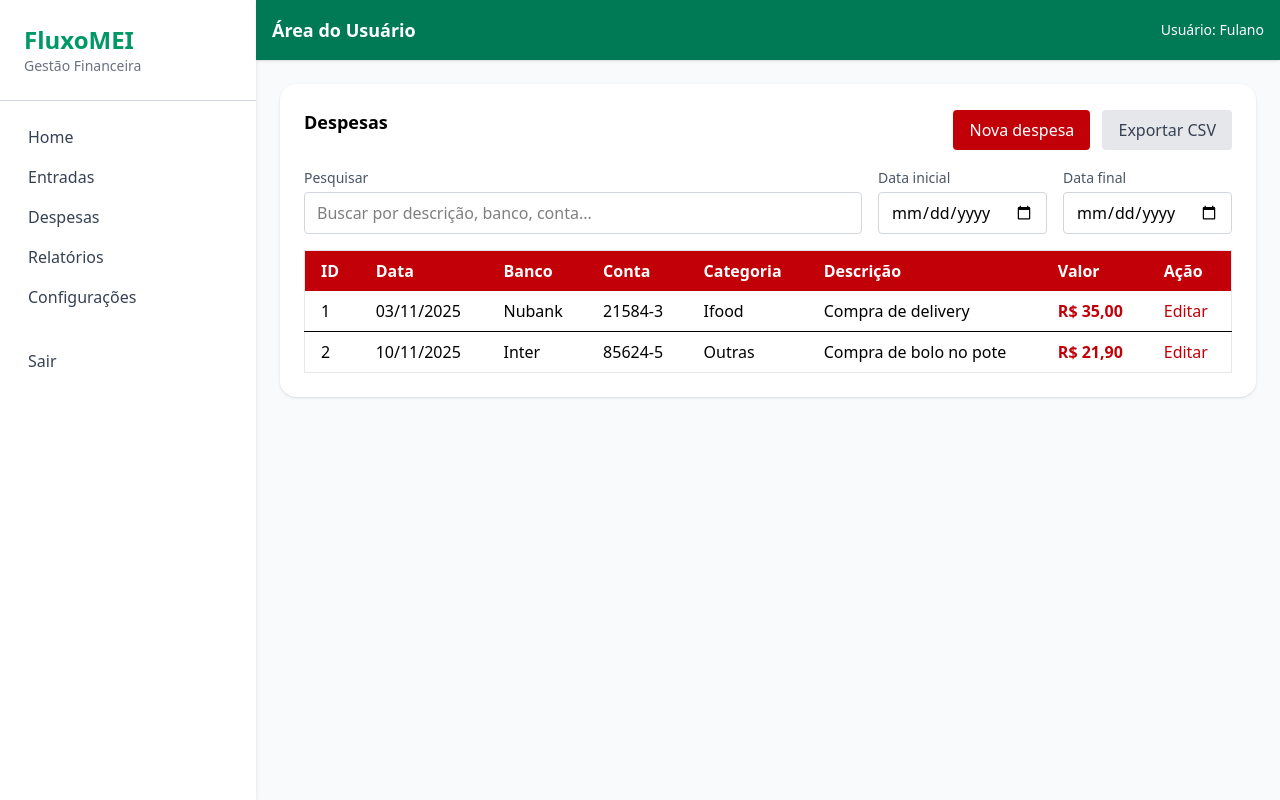
After one commit to suportelaticinios/fluxomei-front, a PHP site: page /despesas.html in a window 1280 px wide. The commit adds this page. Run offline with PHP 8.4, Linux system fonts and the light colour scheme.

Commit message:
Finalizado a tela de despesas

```diff
--- a/assets/css/output.css
+++ b/assets/css/output.css
@@ -11,6 +11,7 @@
     --color-red-100: oklch(93.6% 0.032 17.717);
     --color-red-600: oklch(57.7% 0.245 27.325);
     --color-red-700: oklch(50.5% 0.213 27.518);
+    --color-red-800: oklch(44.4% 0.177 26.899);
     --color-amber-400: oklch(82.8% 0.189 84.429);
     --color-amber-500: oklch(76.9% 0.188 70.08);
     --color-yellow-100: oklch(97.3% 0.071 103.193);
@@ -477,6 +478,12 @@
   .bg-red-100 {
     background-color: var(--color-red-100);
   }
+  .bg-red-700 {
+    background-color: var(--color-red-700);
+  }
+  .bg-red-800 {
+    background-color: var(--color-red-800);
+  }
   .bg-white {
     background-color: var(--color-white);
   }
@@ -725,6 +732,20 @@
       }
     }
   }
+  .hover\:bg-red-600 {
+    &:hover {
+      @media (hover: hover) {
+        background-color: var(--color-red-600);
+      }
+    }
+  }
+  .hover\:bg-red-700 {
+    &:hover {
+      @media (hover: hover) {
+        background-color: var(--color-red-700);
+      }
+    }
+  }
   .hover\:text-blue-600 {
     &:hover {
       @media (hover: hover) {
@@ -765,6 +786,12 @@
       box-shadow: var(--tw-inset-shadow), var(--tw-inset-ring-shadow), var(--tw-ring-offset-shadow), var(--tw-ring-shadow), var(--tw-shadow);
     }
   }
+  .focus\:ring-4 {
+    &:focus {
+      --tw-ring-shadow: var(--tw-ring-inset,) 0 0 0 calc(4px + var(--tw-ring-offset-width)) var(--tw-ring-color, currentcolor);
+      box-shadow: var(--tw-inset-shadow), var(--tw-inset-ring-shadow), var(--tw-ring-offset-shadow), var(--tw-ring-shadow), var(--tw-shadow);
+    }
+  }
   .focus\:ring-blue-500 {
     &:focus {
       --tw-ring-color: var(--color-blue-500);
@@ -778,6 +805,11 @@
   .focus\:ring-green-700 {
     &:focus {
       --tw-ring-color: var(--color-green-700);
+    }
+  }
+  .focus\:ring-red-700 {
+    &:focus {
+      --tw-ring-color: var(--color-red-700);
     }
   }
   .focus\:outline-none {
--- a/configuracoes.html
+++ b/configuracoes.html
@@ -27,7 +27,7 @@
     <div class="flex-1">
       <!-- TOPO DA ÁREA DE CONTEÚDO -->
       <header class="bg-emerald-700 text-white p-4 flex justify-between items-center shadow-sm">
-        <div class="text-lg font-semibold">Balanço do Mês</div>
+        <div class="text-lg font-semibold">Área do Usuário</div>
         <div class="text-sm">Usuário: <span id="user-name">Fulano</span></div>
       </header>
       <!-- CONTEÚDO -->
--- /dev/null
+++ b/despesas.html
@@ -0,0 +1,159 @@
+<!doctype html>
+<html>
+<head>
+  <meta charset="UTF-8">
+  <meta name="viewport" content="width=device-width, initial-scale=1.0">
+  <link href="./assets/css/output.css" rel="stylesheet">
+  <title>Despesas - FluxoMEI</title>
+</head>
+<body>
+  <div class="min-h-screen flex bg-gray-50">
+    <aside class="w-64 bg-white shadow-md">
+      <!-- TOPO MENU -->
+      <div class="p-6 border-b border-gray-300">
+        <div class="text-2xl font-bold text-emerald-600">FluxoMEI</div>
+        <div class="text-sm text-gray-500">Gestão Financeira</div>
+      </div>
+      <!-- MENU -->
+      <nav class="p-4">
+        <a href="index.html" class="block py-2 px-3 rounded hover:bg-emerald-50 text-gray-700">Home</a>
+        <a href="entradas.html" class="block py-2 px-3 rounded hover:bg-emerald-50 text-gray-700">Entradas</a>
+        <a href="despesas.html" class="block py-2 px-3 rounded hover:bg-emerald-50 text-gray-700">Despesas</a>
+        <a href="relatorios.html" class="block py-2 px-3 rounded hover:bg-emerald-50 text-gray-700">Relatórios</a>
+        <a href="configuracoes.html" class="block py-2 px-3 rounded hover:bg-emerald-50 text-gray-700">Configurações</a>
+        <a href="login.html" class="block py-2 px-3 rounded hover:bg-emerald-50 text-gray-700 mt-6">Sair</a>
+      </nav>
+    </aside>
+    <div class="flex-1">
+      <!-- TOPO DA ÁREA DE CONTEÚDO -->
+      <header class="bg-emerald-700 text-white p-4 flex justify-between items-center shadow-sm">
+        <div class="text-lg font-semibold">Área do Usuário</div>
+        <div class="text-sm">Usuário: <span id="user-name">Fulano</span></div>
+      </header>
+      <!-- CONTEÚDO -->
+      <main class="p-6" id="page-content">
+        <div class="bg-white p-6 rounded-2xl shadow-sm w-full">
+            <div class="flex justify-between items-center mb-4">
+                <h2 class="text-lg font-semibold mb-4">Despesas</h2>
+                <div class="space-x-2">
+                    <button id="openModalBtn" class="bg-red-700 text-white px-4 py-2 rounded hover:bg-red-600">Nova despesa</button>
+                    <button class="bg-gray-200 text-gray-700 px-4 py-2 rounded hover:bg-gray-300">Exportar CSV</button>
+                </div>
+            </div>
+
+            <!-- Filtros -->
+            <div class="flex flex-wrap gap-4 mb-4">
+                <div class="flex-1 min-w-[200px]">
+                  <label class="block text-sm text-gray-600 mb-1">Pesquisar</label>
+                  <input type="text" placeholder="Buscar por descrição, banco, conta..." class="w-full border border-gray-300 rounded px-3 py-2 focus:outline-none focus:ring-1 focus:ring-red-700">
+                </div>
+                <div>
+                  <label class="block text-sm text-gray-600 mb-1">Data inicial</label>
+                  <input type="date" class="border border-gray-300 rounded px-3 py-2 focus:outline-none focus:ring-1 focus:ring-red-700">
+                </div>
+                <div>
+                  <label class="block text-sm text-gray-600 mb-1">Data final</label>
+                  <input type="date" class="border border-gray-300 rounded px-3 py-2 focus:outline-none focus:ring-1 focus:ring-red-700">
+                </div>
+            </div>
+
+            <!-- Tabela -->
+            <div class="overflow-x-auto">
+                <table class="w-full text-left border border-gray-200">
+                  <thead class="bg-red-700 text-white">
+                    <tr>
+                      <th class="px-4 py-2">ID</th>
+                      <th class="px-4 py-2">Data</th>
+                      <th class="px-4 py-2">Banco</th>
+                      <th class="px-4 py-2">Conta</th>
+                      <th class="px-4 py-2">Categoria</th>
+                      <th class="px-4 py-2">Descrição</th>
+                      <th class="px-4 py-2">Valor</th>
+                      <th class="px-4 py-2">Ação</th>
+                    </tr>
+                  </thead>
+                  <tbody class="divide-y">
+                    <tr class="hover:bg-gray-50">
+                      <td class="px-4 py-2">1</td>
+                      <td class="px-4 py-2">03/11/2025</td>
+                      <td class="px-4 py-2">Nubank</td>
+                      <td class="px-4 py-2">21584-3</td>
+                      <td class="px-4 py-2">Ifood</td>
+                      <td class="px-4 py-2">Compra de delivery</td>
+                      <td class="px-4 py-2 text-red-700 font-semibold">R$ 35,00</td>
+                      <td class="px-4 py-2"><a href="#" class="text-red-700 hover:underline">Editar</a></td>
+                    </tr>
+                    <tr class="hover:bg-gray-50">
+                      <td class="px-4 py-2">2</td>
+                      <td class="px-4 py-2">10/11/2025</td>
+                      <td class="px-4 py-2">Inter</td>
+                      <td class="px-4 py-2">85624-5</td>
+                      <td class="px-4 py-2">Outras</td>
+                      <td class="px-4 py-2">Compra de bolo no pote</td>
+                      <td class="px-4 py-2 text-red-700 font-semibold">R$ 21,90</td>
+                      <td class="px-4 py-2"><a href="#" class="text-red-700 hover:underline">Editar</a></td>
+                    </tr>
+                  </tbody>
+                </table>
+            </div>
+        </div>
+      </main>
+    </div>
+  </div>
+
+  <!-- Modal -->
+  <div id="entryModal" class="hidden fixed inset-0 bg-black opacity-90 flex items-center justify-center z-50 p-4">
+    <div class="bg-white rounded-lg shadow-lg w-full max-w-lg">
+      <!-- Cabeçalho do modal -->
+      <div class="flex justify-between items-center border-b border-gray-200 p-4">
+        <h3 class="text-lg font-semibold text-red-700">Nova despesa</h3>
+        <button id="closeModalBtn" class="text-gray-500 hover:text-gray-700 text-2xl leading-none">&times;</button>
+      </div>
+
+      <!-- Corpo do modal -->
+      <div class="p-4 space-y-4">
+        <div>
+          <label class="block text-sm text-gray-600 mb-1">Data</label>
+          <input type="date" class="w-full border border-gray-300 rounded px-3 py-2 focus:outline-none focus:ring-1 focus:ring-red-700">
+        </div>
+        <div>
+            <label class="block text-sm text-gray-600 mb-1">Categoria</label>
+            <select class="w-full border border-gray-300 rounded px-3 py-2 focus:outline-none focus:ring-1 focus:ring-red-700">
+                <option>Selecione uma conta</option>
+                <option>52168-9</option>
+                <option>41245-6</option>
+                <option>78542-6</option>
+                <option>58741-3</option>
+            </select>
+        </div>
+        <div>
+            <label class="block text-sm text-gray-600 mb-1">Categoria</label>
+            <select class="w-full border border-gray-300 rounded px-3 py-2 focus:outline-none focus:ring-1 focus:ring-red-700">
+                <option>Selecione uma categoria</option>
+                <option>Prestação de Serviços</option>
+                <option>Aplicações Resgatadas</option>
+                <option>Vendas</option>
+                <option>Outros</option>
+            </select>
+        </div>
+        <div>
+          <label class="block text-sm text-gray-600 mb-1">Descrição</label>
+          <input type="text" placeholder="Ex: Venda A" class="w-full border border-gray-300 rounded px-3 py-2 focus:outline-none focus:ring-1 focus:ring-red-700">
+        </div>
+        <div>
+          <label class="block text-sm text-gray-600 mb-1">Valor (R$)</label>
+          <input type="number" step="0.01" placeholder="0,00" class="w-full border border-gray-300 rounded px-3 py-2 focus:outline-none focus:ring-1 focus:ring-red-700">
+        </div>
+      </div>
+
+      <!-- Rodapé do modal -->
+      <div class="flex justify-end border-t border-gray-300 p-4 space-x-2">
+        <button id="cancelBtn" class="px-4 py-2 rounded border border-gray-300 text-gray-600 hover:bg-gray-100">Cancelar</button>
+        <button class="px-4 py-2 rounded bg-green-700 text-white hover:bg-green-800">Salvar</button>
+      </div>
+    </div>
+  </div>
+
+  <script src="assets/js/script.js"></script>
+</body>
+</html>
```
